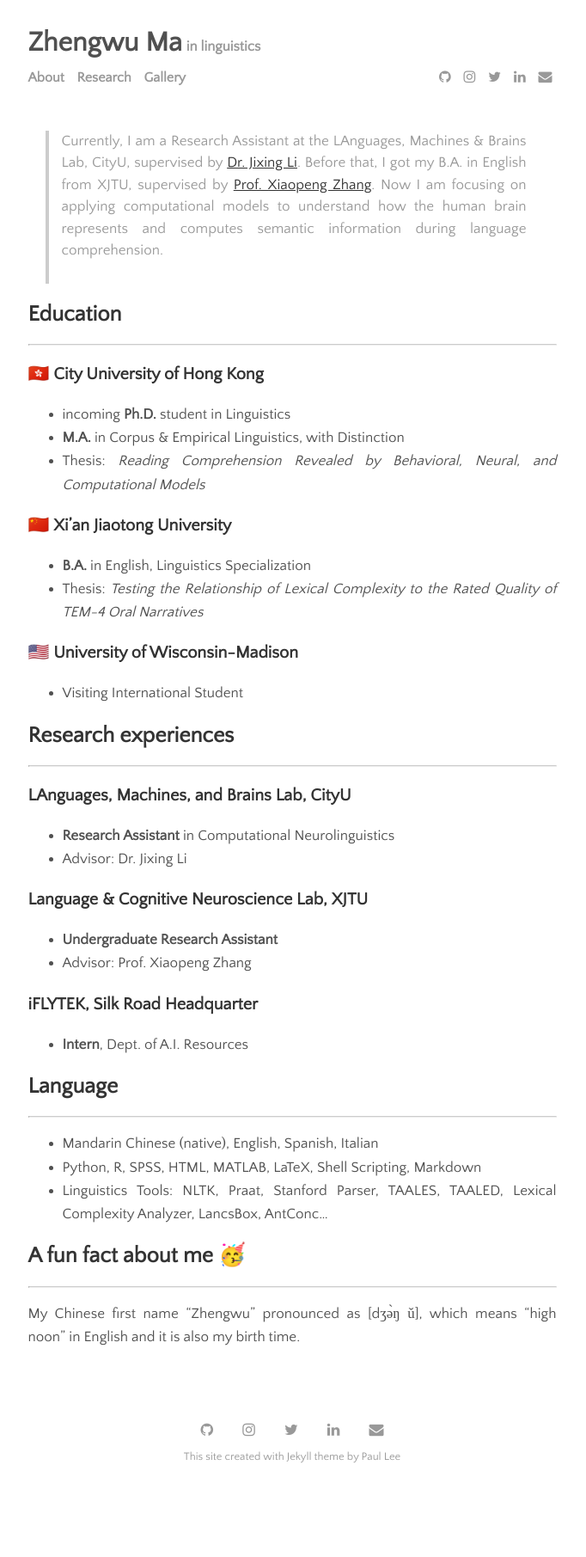
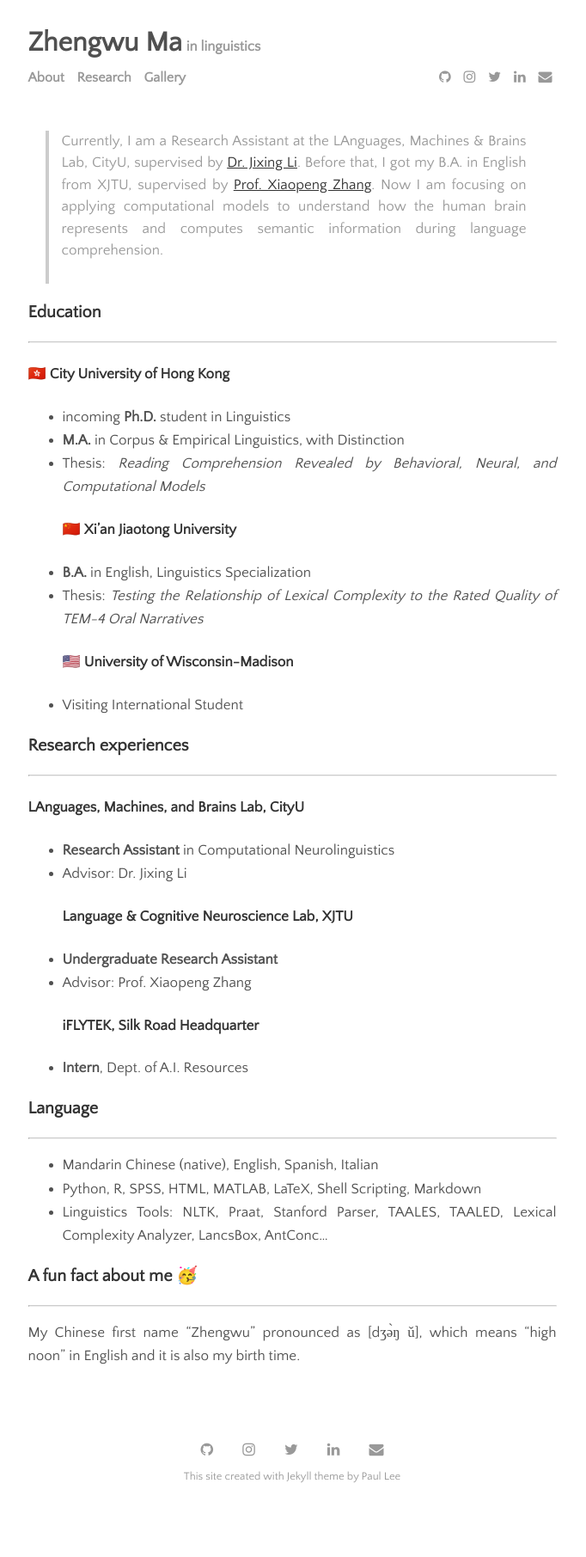
Before and after one commit to zhengwuma/zhengwuma.github.io, a Jekyll site: the page built from menu/about.md, in a window 1280 px wide. Shown: the whole page at 86% size, without its empty margins (300-982 px from the left). Built offline with Jekyll 4.4.1, drawn with Linux system fonts in a browser that asks for light colours; before the commit the page ends 1789 px from its top, so only the background shows below that.

```diff
--- a/menu/about.md
+++ b/menu/about.md
@@ -5,39 +5,35 @@ permalink: /about
 ---
 > Currently, I am a Research Assistant at the LAnguages, Machines & Brains Lab, CityU, supervised by [Dr. Jixing Li](https://jixing-li.github.io/). Before that, I got my B.A. in English from XJTU, supervised by [Prof. Xiaopeng Zhang](http://gr.xjtu.edu.cn/en/web/zhangxp). Now I am focusing on applying computational models to understand how the human brain represents and computes semantic information during language comprehension.<br><br>
 
-## Education
+### Education
 ______________________________
-### 🇭🇰 City University of Hong Kong
+#### 🇭🇰 City University of Hong Kong
 - incoming __Ph.D.__ student in Linguistics
 - __M.A.__ in Corpus & Empirical Linguistics, with Distinction
 - Thesis: _Reading Comprehension Revealed by Behavioral, Neural, and Computational Models_
-
-### 🇨🇳 Xi'an Jiaotong University
+#### 🇨🇳 Xi'an Jiaotong University
 - __B.A.__ in English, Linguistics Specialization
 - Thesis: _Testing the Relationship of Lexical Complexity to the Rated Quality of TEM-4 Oral Narratives_
-
-### 🇺🇸 University of Wisconsin-Madison
+#### 🇺🇸 University of Wisconsin-Madison
 - Visiting International Student
 
-## Research experiences
+### Research experiences
 ______________________________
-### LAnguages, Machines, and Brains Lab, CityU
+#### LAnguages, Machines, and Brains Lab, CityU
 - __Research Assistant__ in Computational Neurolinguistics
 - Advisor: Dr. Jixing Li
-
-### Language & Cognitive Neuroscience Lab, XJTU
+#### Language & Cognitive Neuroscience Lab, XJTU
 - __Undergraduate Research Assistant__
 - Advisor: Prof. Xiaopeng Zhang
-
-### iFLYTEK, Silk Road Headquarter
+#### iFLYTEK, Silk Road Headquarter
 - __Intern__, Dept. of A.I. Resources
 
-## Language
+### Language
 ______________________________
 - Mandarin Chinese (native), English, Spanish, Italian
 - Python, R, SPSS, HTML, MATLAB, LaTeX, Shell Scripting, Markdown
 - Linguistics Tools: NLTK, Praat, Stanford Parser, TAALES, TAALED, Lexical Complexity Analyzer, LancsBox, AntConc...
 
-## A fun fact about me 🥳
+### A fun fact about me 🥳
 ______________________________
 My Chinese first name "Zhengwu" pronounced as [dʒə̀ŋ ǔ], which means "high noon" in English and it is also my birth time.
```
